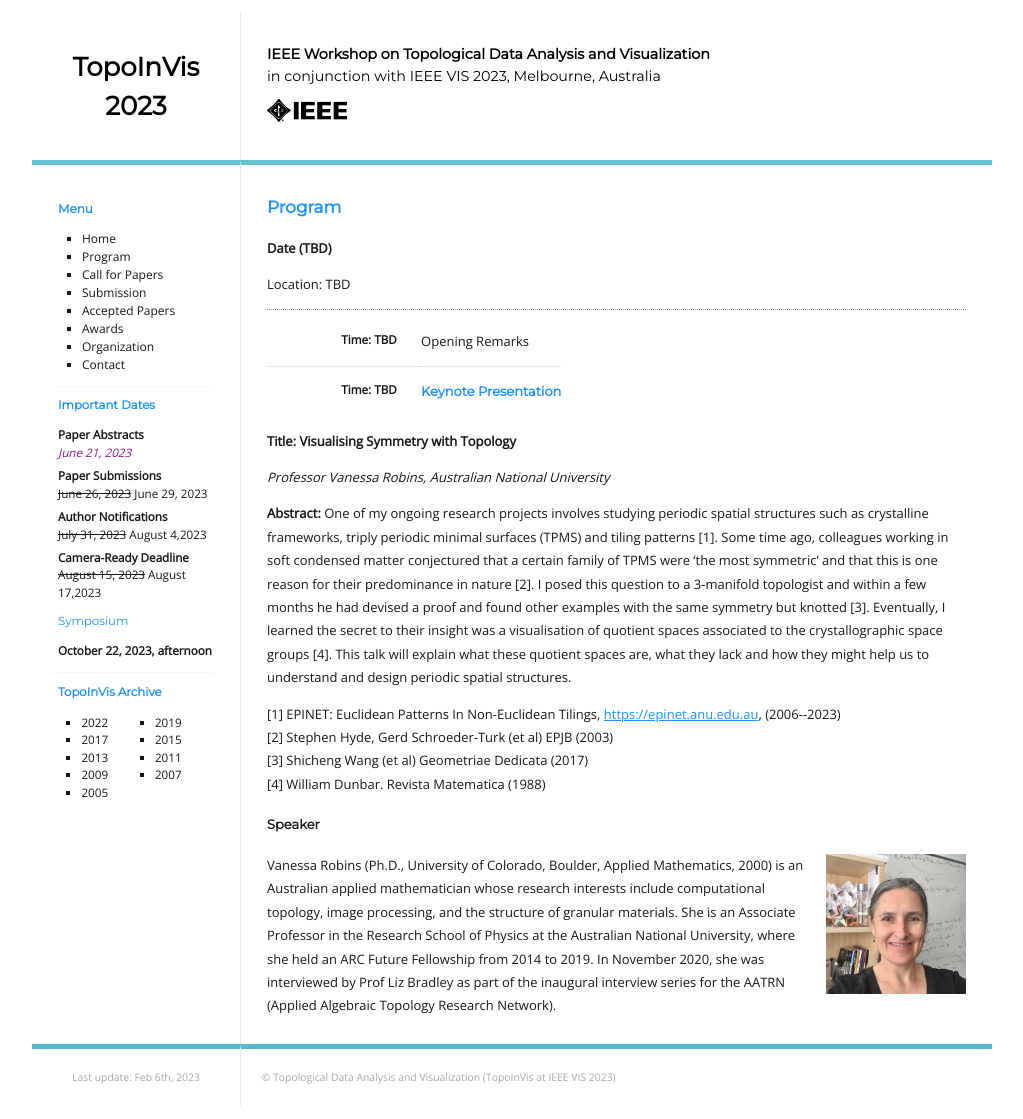
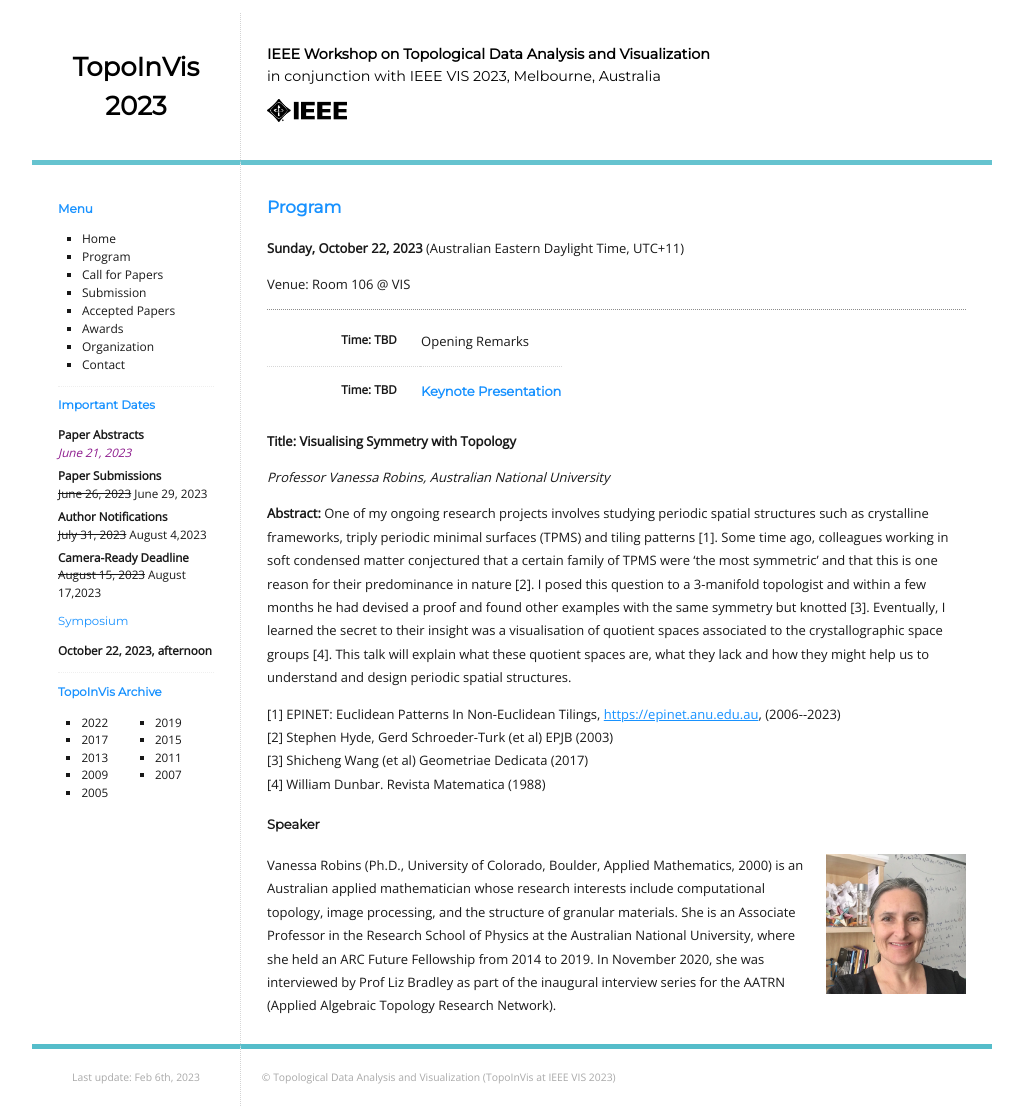
Before and after one commit to TopoInVis-Workshop/2024, a Jekyll site: the page built from _pages/program.md, in a window 1280 px wide. Shown: the whole page, without its empty margins (128-1151 px from the left). Built offline with Jekyll 4.4.1, drawn with Linux system fonts in a browser that asks for light colours.

Commit message:
Update program.md

```diff
--- a/_pages/program.md
+++ b/_pages/program.md
@@ -5,9 +5,10 @@ title: Program
 
 # Program
 
-**Date (TBD)**
+**Sunday, October 22, 2023**
+(Australian Eastern Daylight Time, UTC+11)
 
-Location: TBD
+Venue: Room 106 @ VIS
 
 ---
 
```
